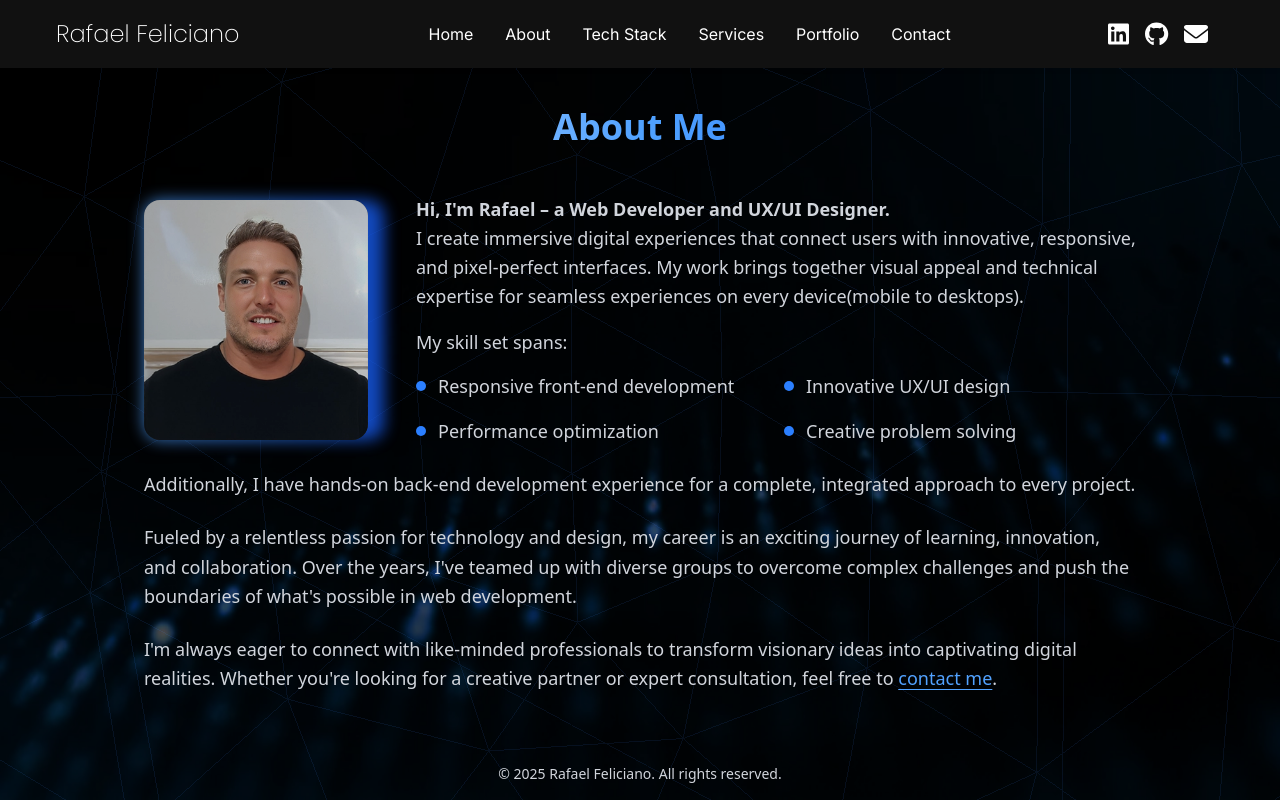
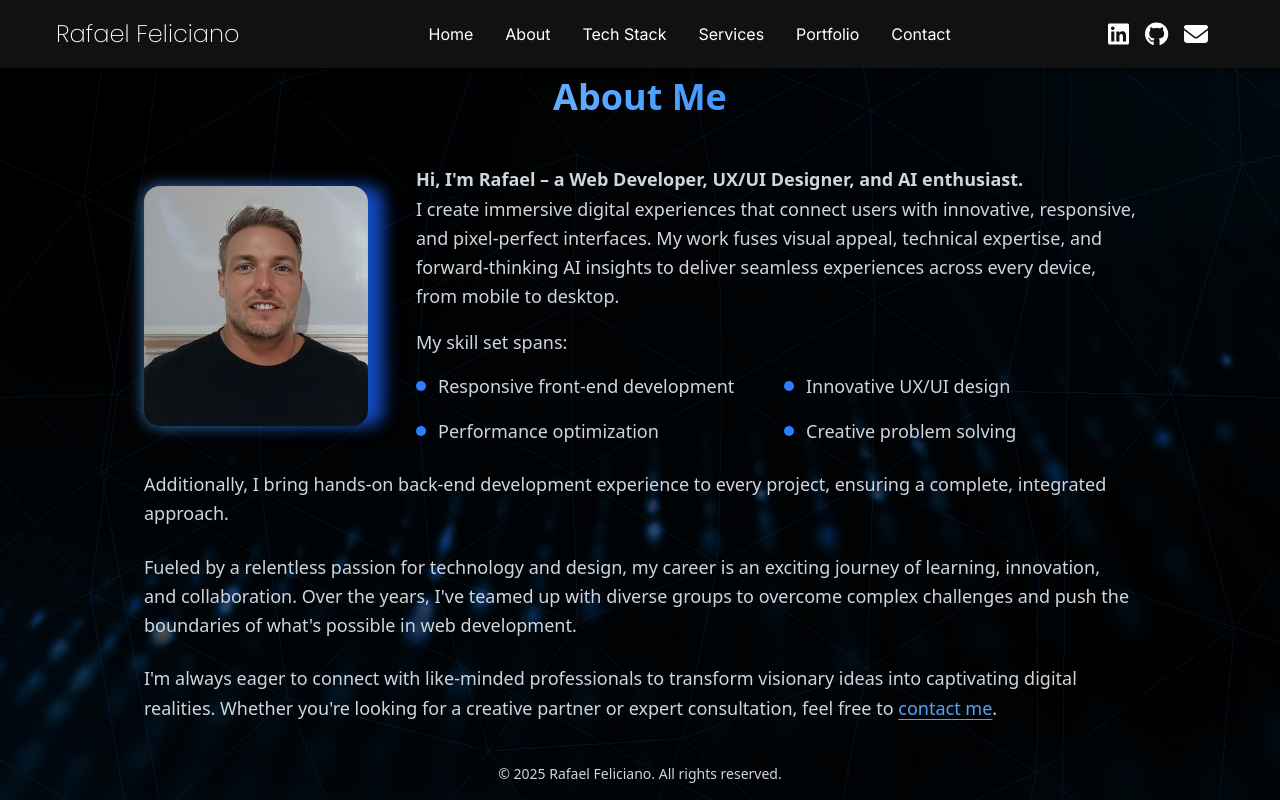
Before and after one commit to RafaelFelic/portfolio-2025, a Next.js app: page /about in a window 1280 px wide. Built offline with nearby package versions, Linux system fonts and the light colour scheme.

Commit message:
About text update

```diff
--- a/pages/about.js
+++ b/pages/about.js
@@ -13,7 +13,7 @@ export default function About() {
       </Head>
 
       <div className="max-w-5xl w-full px-4">
-        <h1 className="text-4xl font-bold text-center mb-12 bg-gradient-to-r from-blue-100 via-blue-400 to-blue-600 bg-clip-text text-transparent">
+        <h1 className="text-4xl font-bold text-center mb-12 bg-gradient-to-r from-blue-200 via-blue-400 to-blue-600 bg-clip-text text-transparent">
           About Me
         </h1>
 
@@ -35,12 +35,14 @@ export default function About() {
           <div className="flex flex-col gap-4 w-full md:w-3/4">
             <p className="text-lg leading-relaxed">
               <span className="font-bold">
-                Hi, I'm Rafael – a Web Developer and UX/UI Designer.
+                Hi, I'm Rafael – a Web Developer, UX/UI Designer, and AI
+                enthusiast.
               </span>
               <br />I create immersive digital experiences that connect users
               with innovative, responsive, and pixel‑perfect interfaces. My work
-              brings together visual appeal and technical expertise for seamless
-              experiences on every device(mobile to desktops).
+              fuses visual appeal, technical expertise, and forward-thinking AI
+              insights to deliver seamless experiences across every device, from
+              mobile to desktop.
             </p>
             <p className="text-lg">My skill set spans:</p>
             <ul className="grid grid-cols-1 sm:grid-cols-2 gap-4">
@@ -67,8 +69,8 @@ export default function About() {
         {/* Bottom Section: Additional details */}
         <div className="mt-6 space-y-6">
           <p className="text-lg leading-relaxed">
-            Additionally, I have hands‑on back‑end development experience for a
-            complete, integrated approach to every project.
+            Additionally, I bring hands‑on back‑end development experience to
+            every project, ensuring a complete, integrated approach.
           </p>
           <p className="text-lg leading-relaxed">
             Fueled by a relentless passion for technology and design, my career
--- a/pages/index.js
+++ b/pages/index.js
@@ -21,14 +21,15 @@ export default function Portfolio() {
       <div className="relative z-20 text-center text-white !mt-2">
         <h1 className="font-poppins text-5xl !mb-6">
           Welcome to{" "}
-          <span className="bg-gradient-to-r from-[#287cf4] via-[#00aaff] to-[#b3e0ff] bg-clip-text text-transparent font-semibold text-6xl">
+          <span className="bg-gradient-to-r from-blue-200 via-blue-400 to-blue-600 bg-clip-text text-transparent font-semibold text-6xl">
             My Portfolio
           </span>
         </h1>
 
-        <p className="text-xl font-light">
-          Discover my projects and skills in <strong>web development</strong>{" "}
-          and <strong>UX/UI design</strong>.
+        <p className="text-xl font-extralight">
+          Discover my projects and skills in{" "}
+          <span className="font-semibold">web development</span> and{" "}
+          <span className="font-semibold">UX/UI design</span>.
         </p>
         <Link
           href="/about"
```
